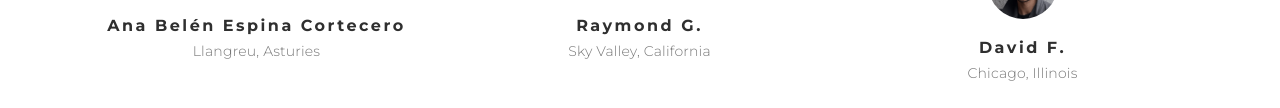
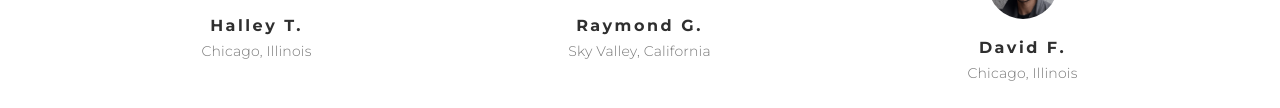
Before and after one commit to AnaBec/repositorioAnaBec, a plain HTML site: page index.html in a window 1280 px wide. Shown: the part 2728-2836 px from the top of the page. Drawn offline with Linux system fonts and the light colour scheme; some packages are replaced by stand-ins of ours.

Commit message:
Quien somos rama master

```diff
--- a/index.html
+++ b/index.html
@@ -331,8 +331,8 @@
 											</div>
 											<div class="tcards_header">
 												<div class="tcards-image"><img src="images/partner3.png" alt=""></div>
-												<h4 class="tcards-name">Ana Belén Espina Cortecero</h4>
-												<p class="tcards-job">Llangreu, Asturies</p>
+												<h4 class="tcards-name">Halley T.</h4>
+												<p class="tcards-job">Chicago, Illinois</p>
 											</div>
 										</div>
 									</div>
```
